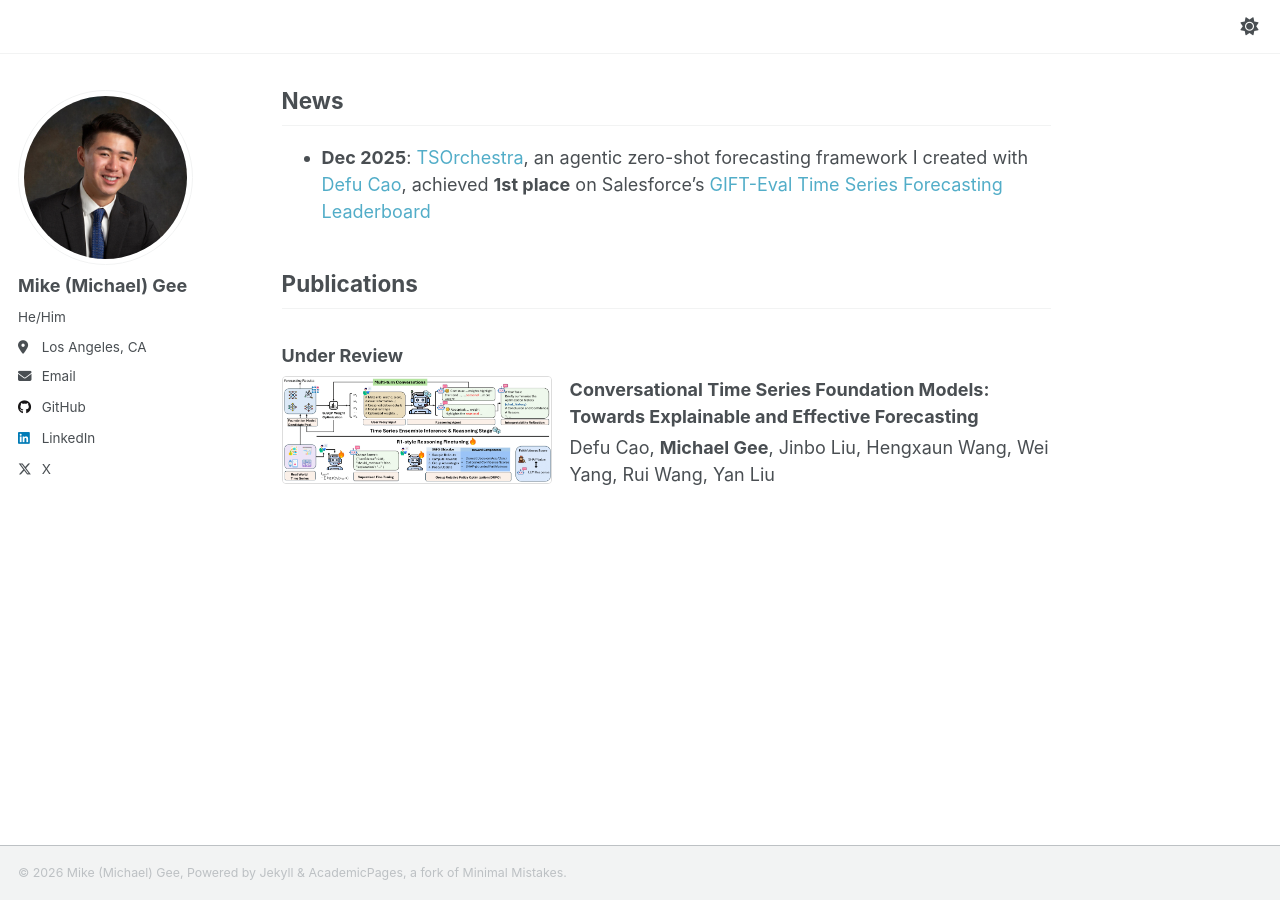
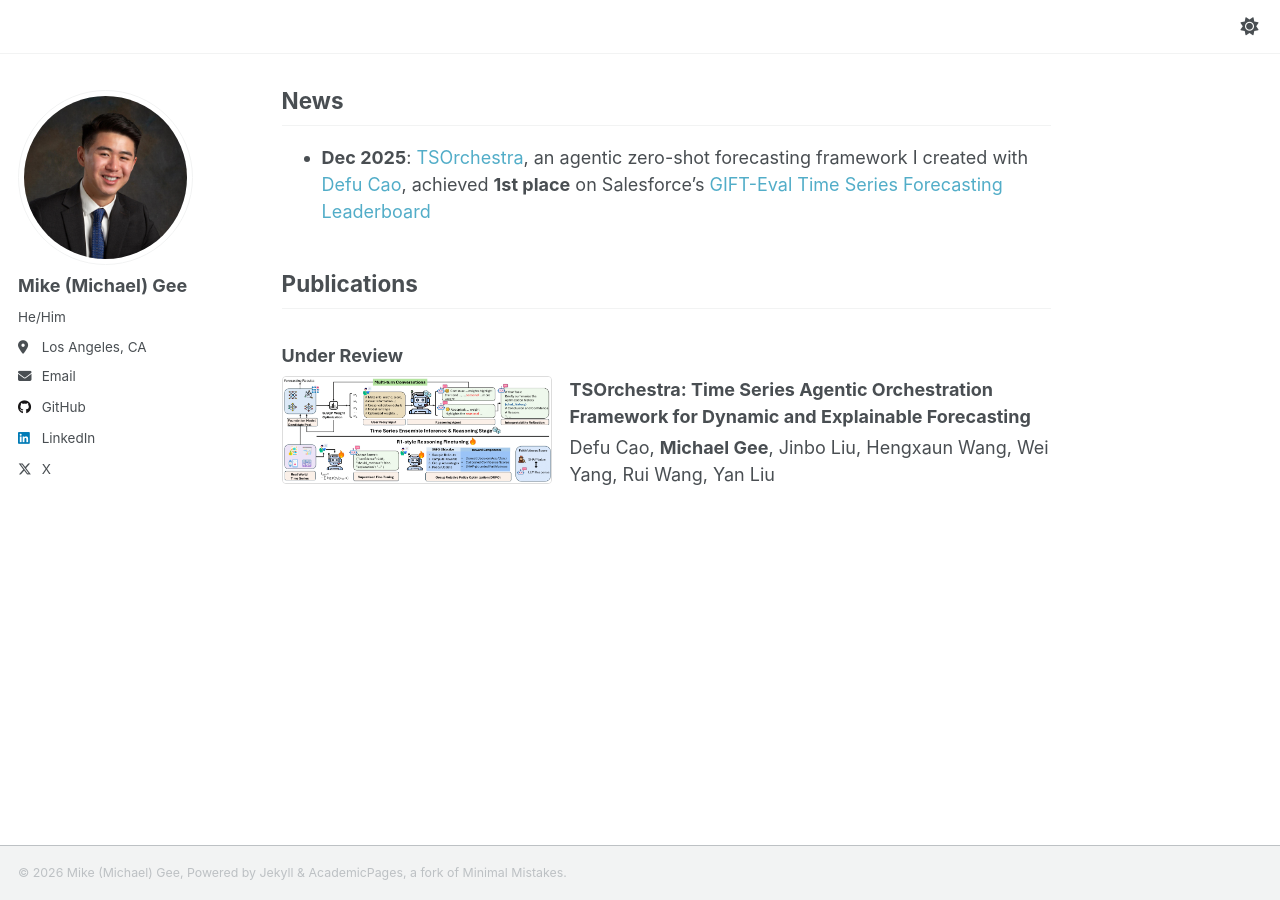
Before and after one commit to mpg05883/mpg05883.github.io, a Jekyll site: the page built from _pages/about.md, in a window 1280 px wide and 900 px high, scrolled down 733 px. Built offline with Jekyll 4.4.1, drawn with Linux system fonts in a browser that asks for light colours; a script that is not in the unit is left out.

Commit message:
Renamed ICML 2026 submission to 'TSORchestra:...'

```diff
--- a/_pages/about.md
+++ b/_pages/about.md
@@ -43,7 +43,7 @@ Here is my [CV](/files/Mike_Gee_CV.pdf).
     <img src="/images/publications/TSOrchestra.png" alt="TSFM figure">
   </div>
   <div class="pub-content">
-    <div class="pub-title">Conversational Time Series Foundation Models: Towards Explainable and Effective Forecasting</div>
+    <div class="pub-title">TSOrchestra: Time Series Agentic Orchestration Framework for Dynamic and Explainable Forecasting</div>
     <div class="pub-authors">Defu Cao, <span class="me">Michael Gee</span>, Jinbo Liu, Hengxaun Wang, Wei Yang, Rui Wang, Yan Liu</div>
     <!-- <div class="pub-description">We propose TSOrchestra, a novel framework for zero-shot forecasting that uses an LLM agent to ensemble several TSFMs. TSOrchestra outperforms competitors from Salesforce, Amazon, and Google on zero-shot time series forecasting</div> -->
     <div class="pub-status">In submission at ICML 2026</div>
```
